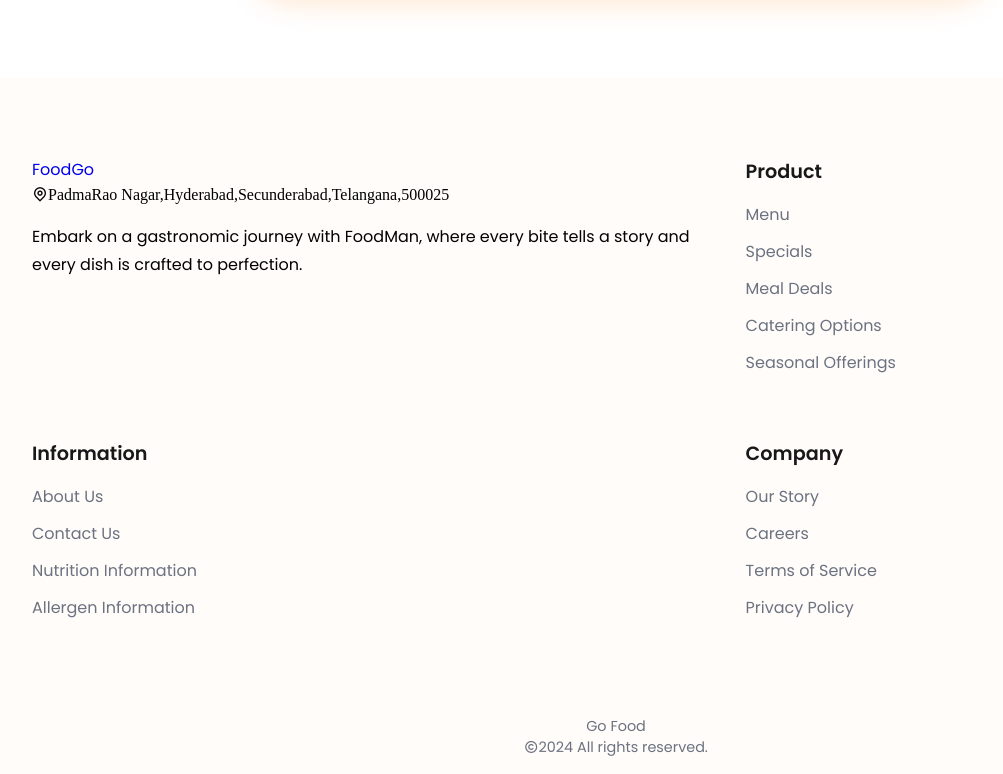
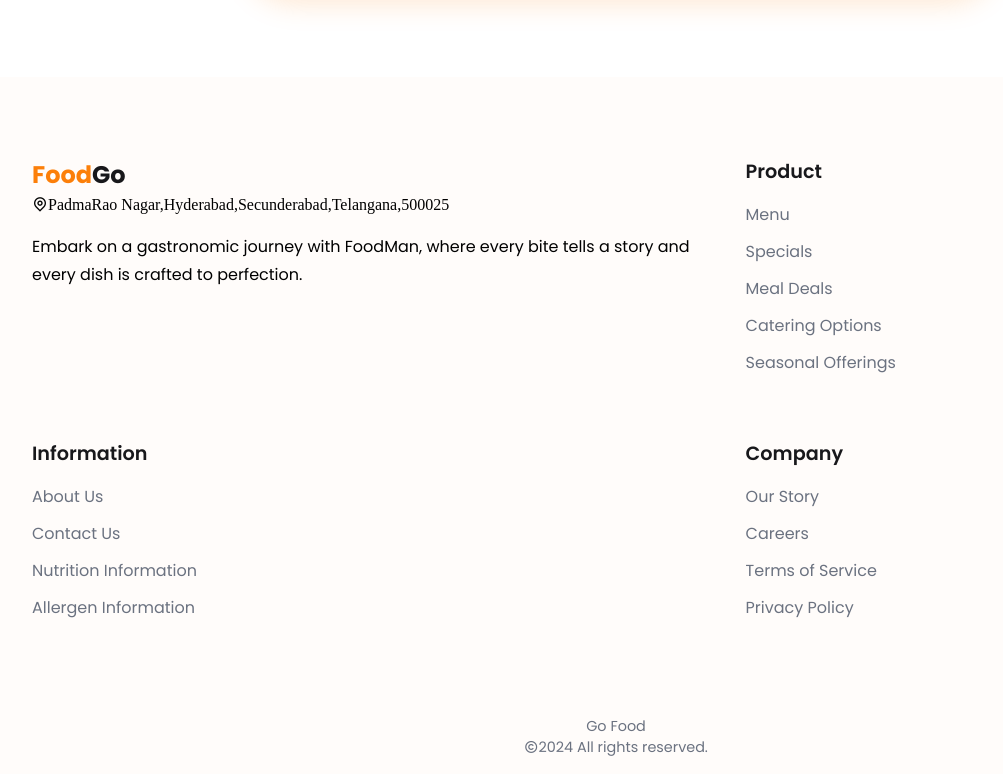
Before and after one commit to DRishitha/GoFood-website, a plain HTML site: page index.html in a window 1280 px wide. Shown: the part 3656-4430 px from the top of the page, without its empty margins (24-1027 px from the left). Drawn offline with nearby package versions, Linux system fonts and the light colour scheme.

Commit message:
Update style.css

```diff
--- a/style.css
+++ b/style.css
@@ -83,6 +83,17 @@ body {
 body {
     font-family: "Poppins", sans-serif;
 }
+
+.logo a{
+     font-size: 1.5rem;
+    font-weight: 700;
+    color: var(--primary-color);
+}
+
+.logo a span {
+    color: var(--text-dark);
+}
+
 nav {
     position: fixed;
     isolation: isolate;
```
